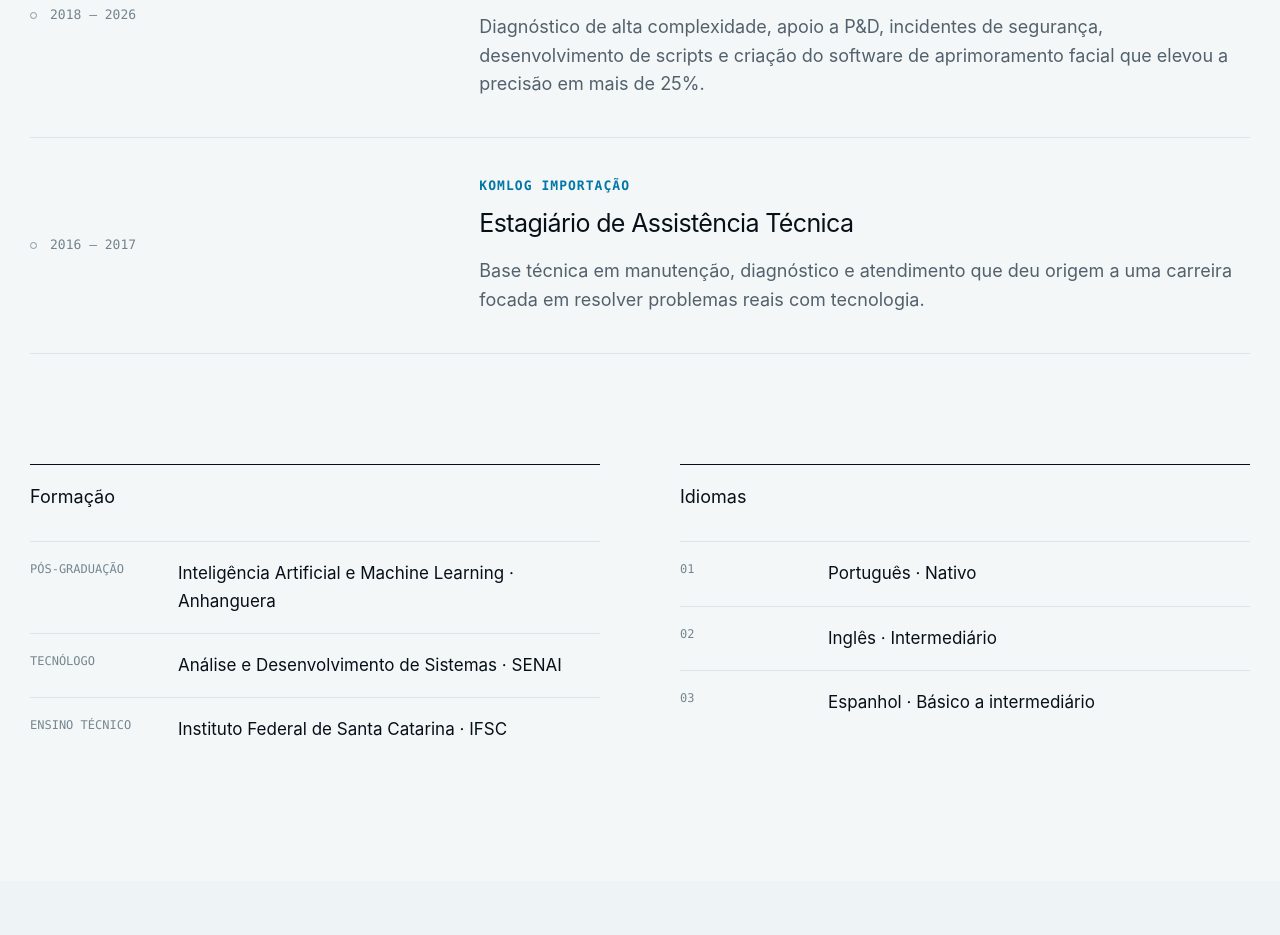
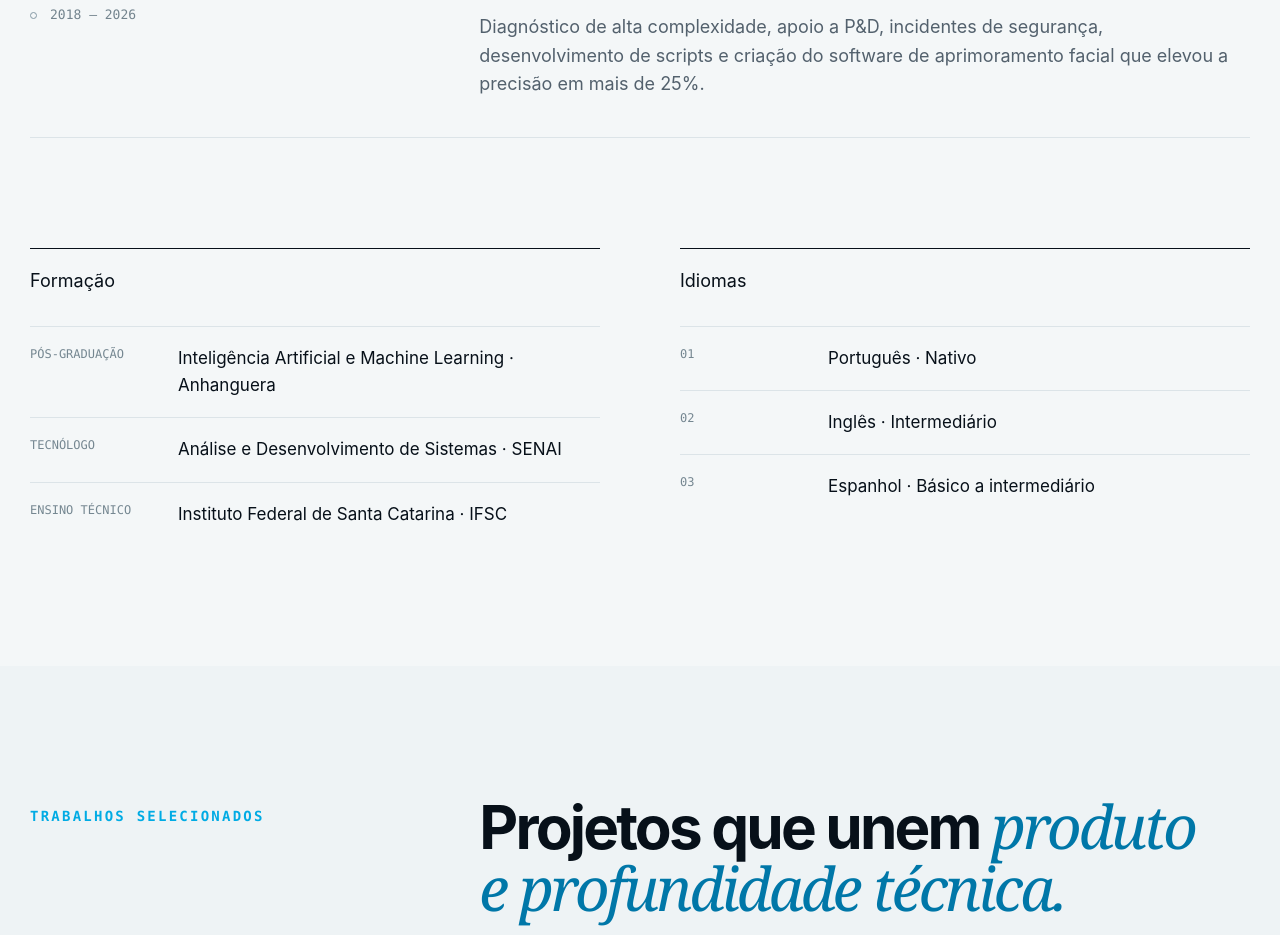
Before and after one commit to douglasqs/portfolio, a Next.js app: page / in a window 1280 px wide. Shown: the part 2780-3715 px from the top of the page. Built offline with nearby package versions, Linux system fonts and the light colour scheme.

Commit message:
refactor: focus experience section on technology roles

```diff
--- a/app/page.tsx
+++ b/app/page.tsx
@@ -102,12 +102,6 @@ const content = {
         role: "Analista Técnico de Pós-venda · Segurança Eletrônica",
         text: "Diagnóstico de alta complexidade, apoio a P&D, incidentes de segurança, desenvolvimento de scripts e criação do software de aprimoramento facial que elevou a precisão em mais de 25%.",
       },
-      {
-        period: "2016 — 2017",
-        company: "Komlog Importação",
-        role: "Estagiário de Assistência Técnica",
-        text: "Base técnica em manutenção, diagnóstico e atendimento que deu origem a uma carreira focada em resolver problemas reais com tecnologia.",
-      },
     ],
     educationTitle: "Formação",
     education: [
@@ -158,7 +152,7 @@ const content = {
     experienceKicker: "Career",
     experienceTitle: <>Experience that combines <em>code, product and fieldwork.</em></>,
     present: "present",
-    roles: [{ period: "2026 — present", company: "Hikvision Brazil", role: "Technical Integration & Support Coordinator", text: "Leading integration projects, video and AI PoCs, test automation, SDK and API support, and technical consulting with customers and technology companies." }, { period: "2018 — 2026", company: "Intelbras", role: "Technical After-Sales Analyst · Electronic Security", text: "Complex diagnostics, R&D support, security incidents, custom scripts and development of facial enhancement software that improved accuracy by more than 25%." }, { period: "2016 — 2017", company: "Komlog Importação", role: "Technical Assistance Intern", text: "A foundation in maintenance, diagnostics and customer support that shaped a career focused on solving real problems with technology." }],
+    roles: [{ period: "2026 — present", company: "Hikvision Brazil", role: "Technical Integration & Support Coordinator", text: "Leading integration projects, video and AI PoCs, test automation, SDK and API support, and technical consulting with customers and technology companies." }, { period: "2018 — 2026", company: "Intelbras", role: "Technical After-Sales Analyst · Electronic Security", text: "Complex diagnostics, R&D support, security incidents, custom scripts and development of facial enhancement software that improved accuracy by more than 25%." }],
     educationTitle: "Education",
     education: [["Graduate degree", "Artificial Intelligence and Machine Learning · Anhanguera"], ["Associate degree", "Systems Analysis and Development · SENAI"], ["Technical education", "Federal Institute of Santa Catarina · IFSC"]],
     languagesTitle: "Languages",
@@ -197,7 +191,7 @@ const content = {
     experienceKicker: "Trayectoria",
     experienceTitle: <>Experiencia que combina <em>código, producto y campo.</em></>,
     present: "actual",
-    roles: [{ period: "2026 — actual", company: "Hikvision Brasil", role: "Coordinador de Integración y Soporte Técnico", text: "Coordinación de integraciones, PoCs con video e IA, automatización de pruebas, soporte a SDKs y APIs y consultoría técnica con clientes y empresas de tecnología." }, { period: "2018 — 2026", company: "Intelbras", role: "Analista Técnico de Posventa · Seguridad Electrónica", text: "Diagnóstico complejo, apoyo a I+D, incidentes de seguridad, scripts personalizados y desarrollo del software facial que mejoró la precisión en más de un 25%." }, { period: "2016 — 2017", company: "Komlog Importação", role: "Pasante de Asistencia Técnica", text: "Base en mantenimiento, diagnóstico y atención que dio origen a una carrera enfocada en resolver problemas reales con tecnología." }],
+    roles: [{ period: "2026 — actual", company: "Hikvision Brasil", role: "Coordinador de Integración y Soporte Técnico", text: "Coordinación de integraciones, PoCs con video e IA, automatización de pruebas, soporte a SDKs y APIs y consultoría técnica con clientes y empresas de tecnología." }, { period: "2018 — 2026", company: "Intelbras", role: "Analista Técnico de Posventa · Seguridad Electrónica", text: "Diagnóstico complejo, apoyo a I+D, incidentes de seguridad, scripts personalizados y desarrollo del software facial que mejoró la precisión en más de un 25%." }],
     educationTitle: "Formación",
     education: [["Posgrado", "Inteligencia Artificial y Machine Learning · Anhanguera"], ["Tecnólogo", "Análisis y Desarrollo de Sistemas · SENAI"], ["Educación técnica", "Instituto Federal de Santa Catarina · IFSC"]],
     languagesTitle: "Idiomas", languages: ["Portugués · Nativo", "Inglés · Intermedio", "Español · Básico a intermedio"],
```
Also changed, not shown: 1 other file (tests, documents, lock files or other folders).
